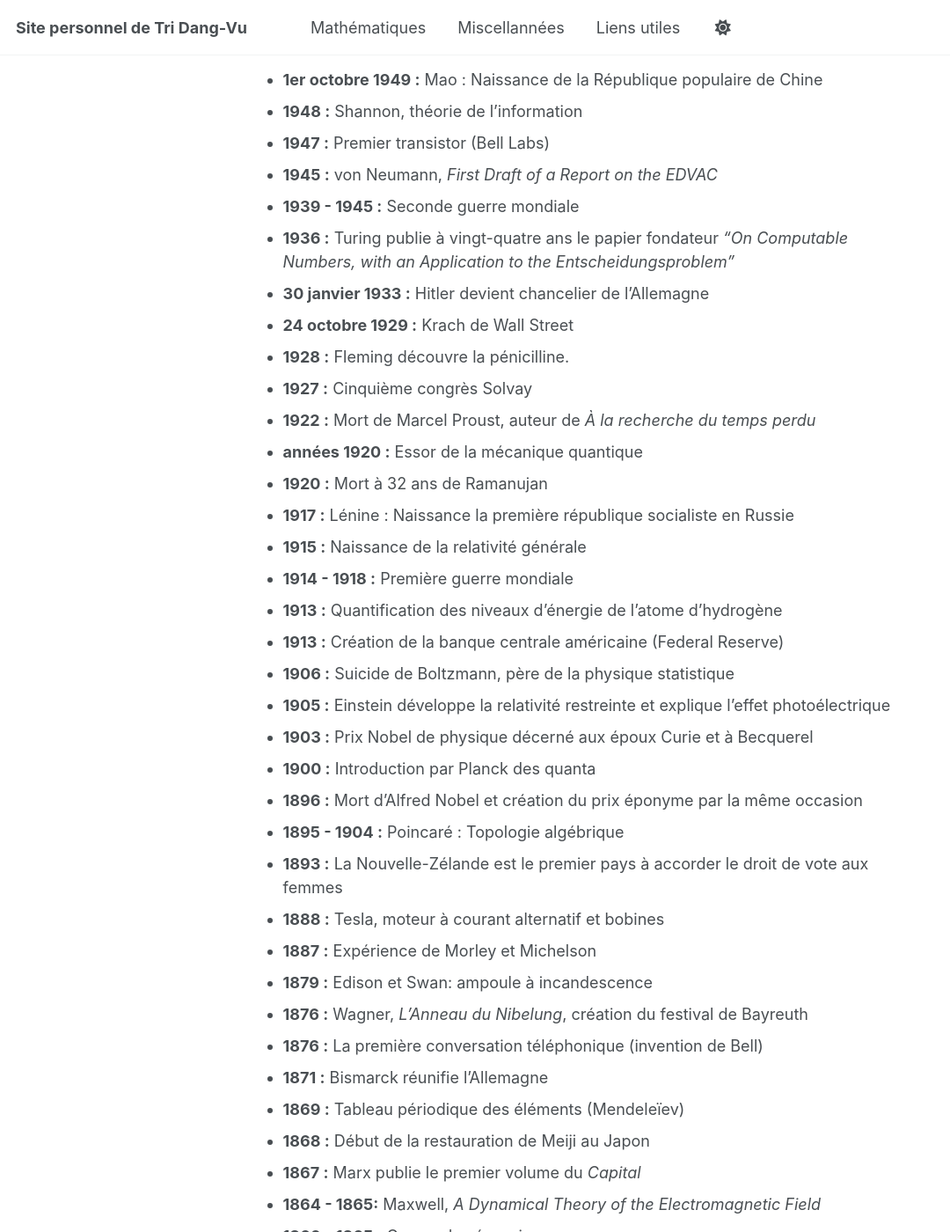
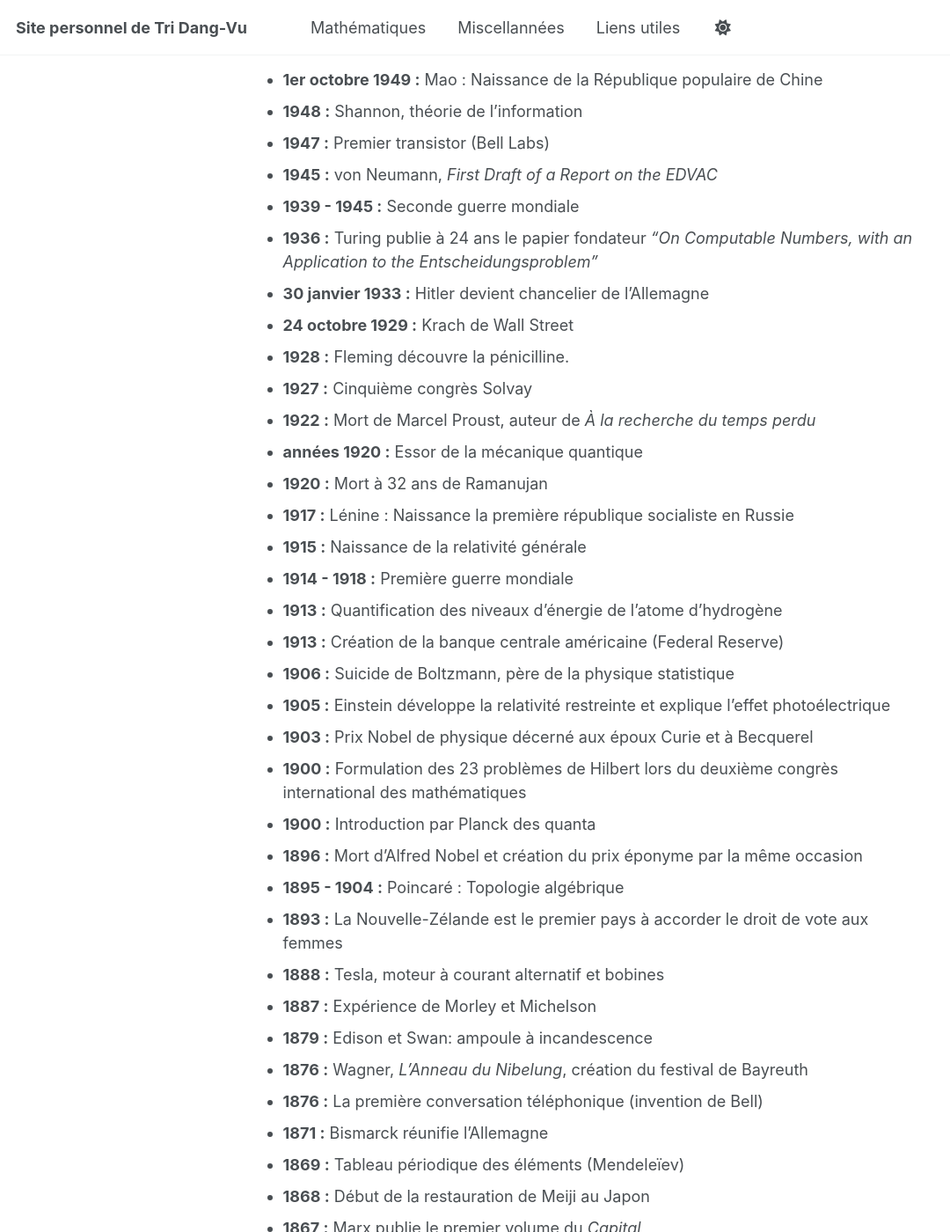
Before and after one commit to tridangvu/tridangvu.github.io, a Jekyll site: the page built from index.md, in a window 1280 px wide and 1400 px high, scrolled down 1692 px. Shown: the whole window at 88% size, without its empty margins (0-1080 px from the left). Built offline with Jekyll 4.4.1, drawn with Linux system fonts in a browser that asks for light colours; a script that is not in the unit is left out; some of the changed text lies outside the part shown.

Commit message:
Update index.md

```diff
--- a/index.md
+++ b/index.md
@@ -56,7 +56,7 @@ Les événements suivants sont tous importants pour l'auteur de ce site. Cela ne
 -  **1947 :** Premier transistor (Bell Labs)
 -  **1945 :** von Neumann, *First Draft of a Report on the EDVAC*
 -  **1939 - 1945 :** Seconde guerre mondiale
--  **1936 :** Turing publie à vingt-quatre ans le papier fondateur *"On Computable Numbers, with an Application to the Entscheidungsproblem"*
+-  **1936 :** Turing publie à 24 ans le papier fondateur *"On Computable Numbers, with an Application to the Entscheidungsproblem"*
 - **30 janvier 1933 :** Hitler devient chancelier de l'Allemagne
 - **24 octobre 1929 :** Krach de Wall Street
 - **1928 :** Fleming découvre la pénicilline.
@@ -72,6 +72,7 @@ Les événements suivants sont tous importants pour l'auteur de ce site. Cela ne
 - **1906 :** Suicide de Boltzmann, père de la physique statistique
 - **1905 :** Einstein développe la relativité restreinte et explique l'effet photoélectrique
 - **1903 :** Prix Nobel de physique décerné aux époux Curie et à Becquerel
+- **1900 :** Formulation des 23 problèmes de Hilbert lors du deuxième congrès international des mathématiques
 - **1900 :** Introduction par Planck des quanta
 - **1896 :** Mort d'Alfred Nobel et création du prix éponyme par la même occasion
 - **1895 - 1904 :** Poincaré : Topologie algébrique
@@ -105,7 +106,7 @@ Les événements suivants sont tous importants pour l'auteur de ce site. Cela ne
 - **1824 :** Atteint de la surdité la plus totale, Beethoven compose la *Neuvième symphonie*
 - **1822 :** Fourier, *Théorie analytique de la chaleur*
 - **1815 :** Congrès de Vienne; bataille de Waterloo
-- **1801 :** À l'âge de vingt-quatre ans, Gauss publie les *Disquisitiones arithmeticae*
+- **1801 :** À l'âge de 24 ans, Gauss publie les *Disquisitiones arithmeticae*
 - **1794 :** Fondation de l'école polytechnique et de l'école normale supérieure
 - **1791 :** Mort à 35 ans de de Wolfgang "Amadeus" Mozart; année pendant laquelle il composa entre autres son *Requiem*, sa *Flûte enchantée* et son *Concerto pour clarinette*
 - **1789 :** Naissance de la chimie moderne avec Lavoisier
```
